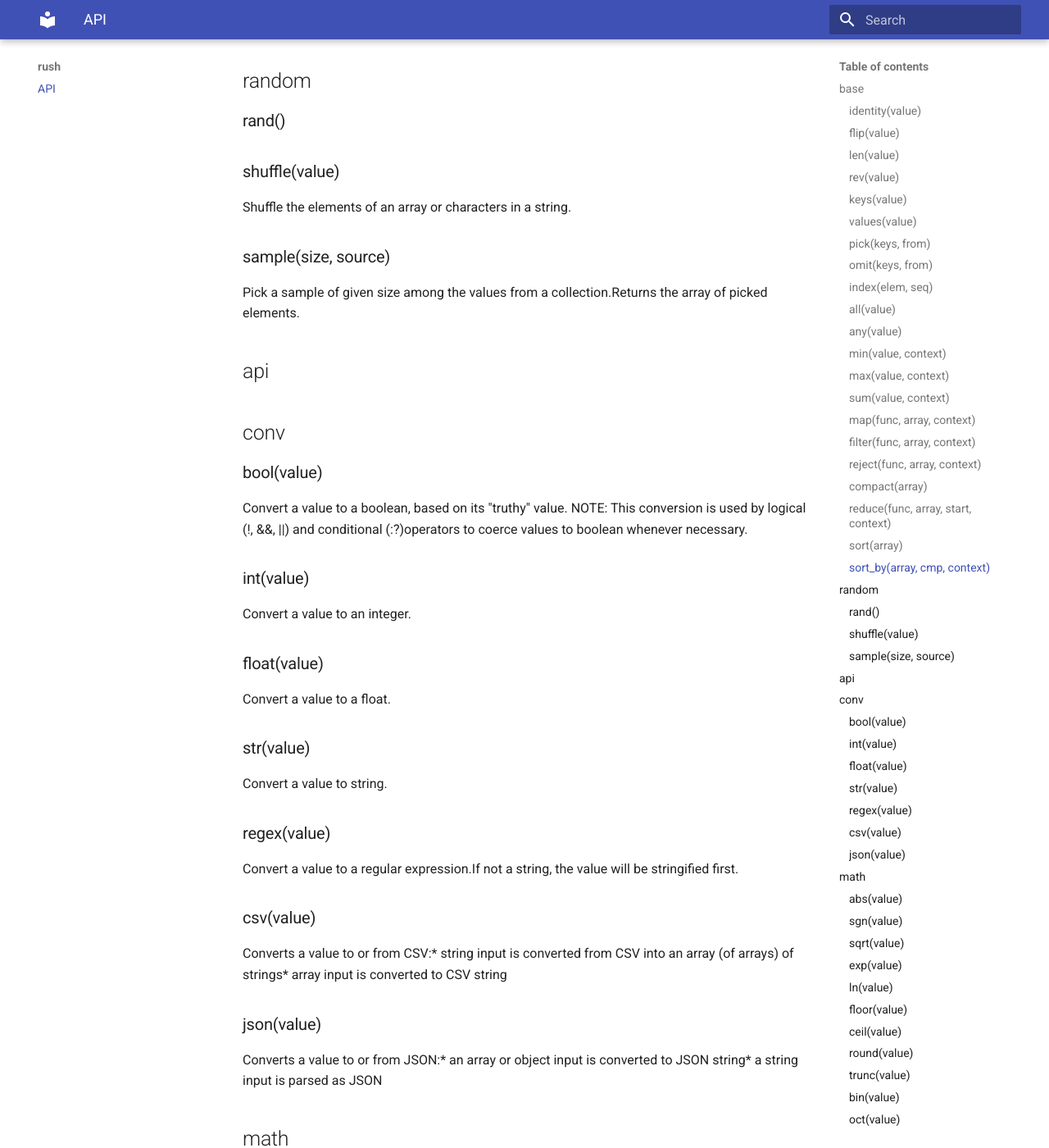
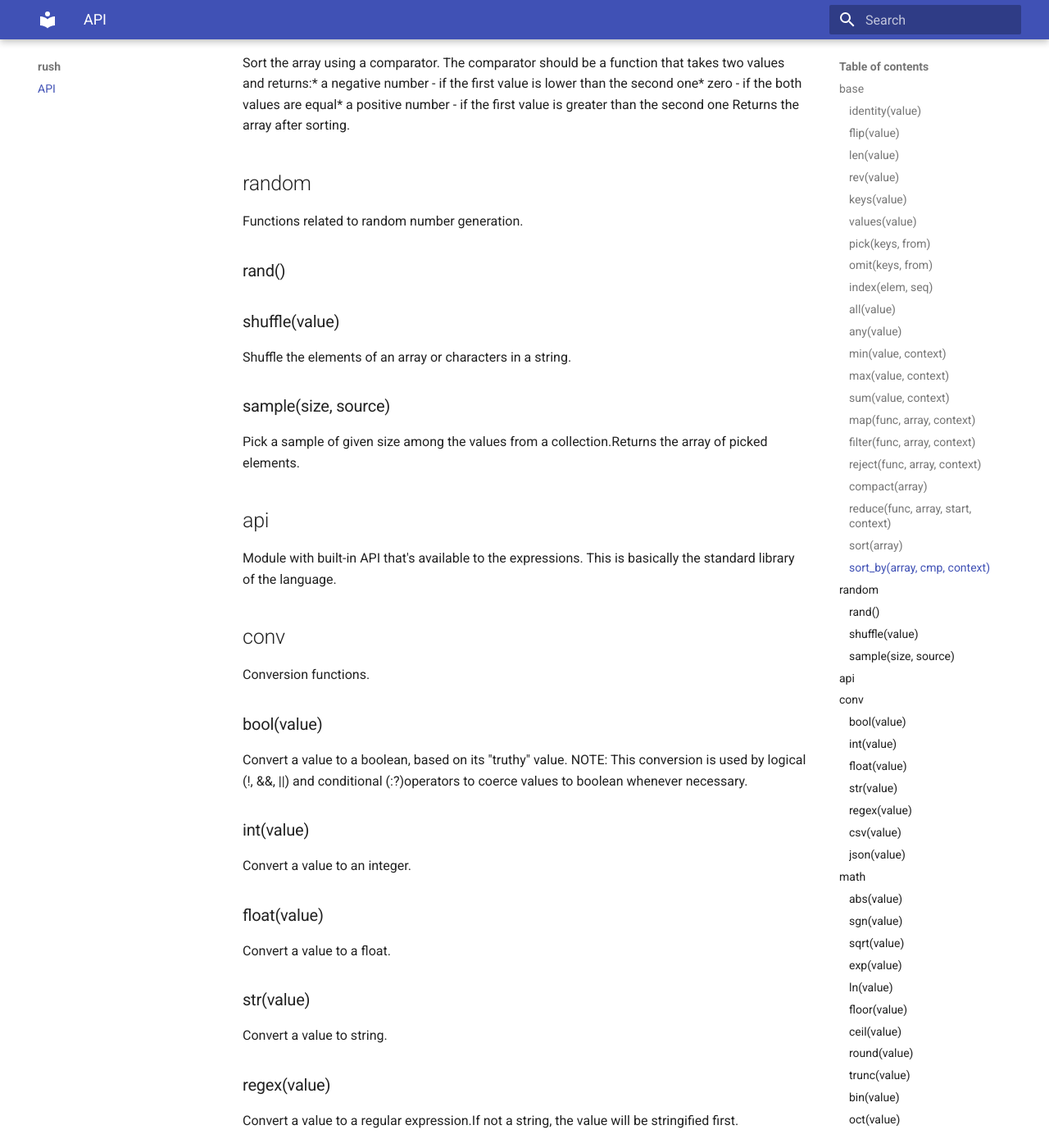
Before and after one commit to Xion/rush, an MkDocs documentation site: the page built from docs/api.md, in a window 1280 px wide and 1400 px high, scrolled down 2952 px. Shown: the whole window at 82% size. Built offline with MkDocs 1.6.1 and Material for MkDocs 9.7.7, drawn with Linux system fonts in a browser that asks for light colours; old or Windows-style settings are respelled for this version of MkDocs; some of the changed text lies outside the part shown.

Commit message:
Extract API module docstrings for generated docs

```diff
--- a/docs/api.md
+++ b/docs/api.md
@@ -5,7 +5,10 @@ All the API functions available to expressions are described in this chapter.
 [//]: # BEGIN AUTOGENERATED API DOCUMENTATION -- DO NOT MODIFY (RUN `inv build.docs` INSTEAD)
 ## base
 
+Base API functions.
 
+This is mostly a grab bag of functions that don't really fit anywhere else,
+or are singularly "fundamental" to the expression language.
 
 ### identity(value)
 
@@ -81,7 +84,7 @@ Returns the array after sorting.
 
 ## random
 
-
+Functions related to random number generation.
 
 ### rand()
 
@@ -95,12 +98,13 @@ Pick a sample of given size among the values from a collection.Returns the array
 
 ## api
 
-
+Module with built-in API that's available to the expressions.
+This is basically the standard library of the language.
 
 
 ## conv
 
-
+Conversion functions.
 
 ### bool(value)
 
@@ -127,7 +131,7 @@ Converts a value to or from JSON:* an array or object input is converted to JSON
 
 ## math
 
-
+Math functions.
 
 ### abs(value)
 
```
Also changed, not shown: other parts of docs/api.md (+1 -1 lines), 1 other file.
